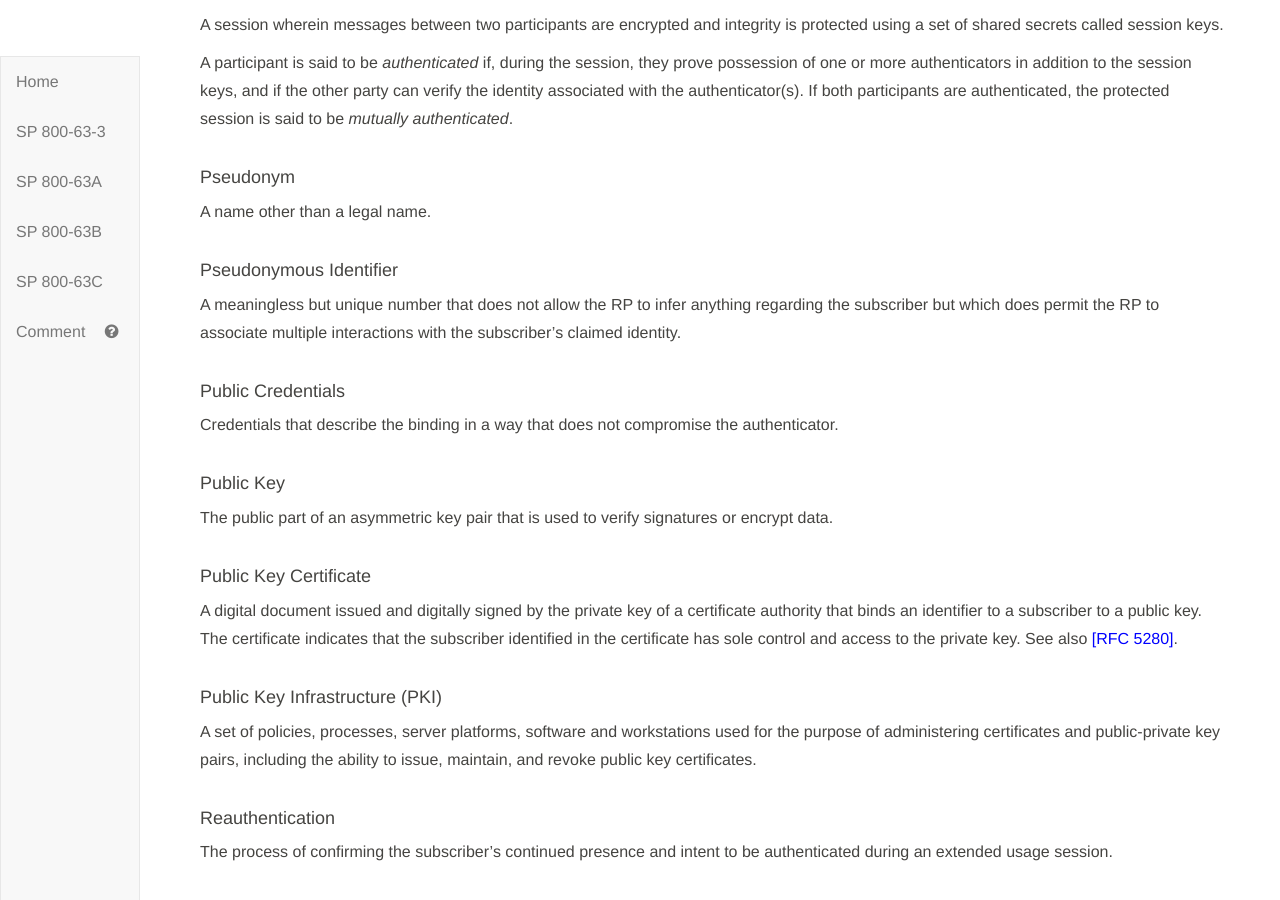
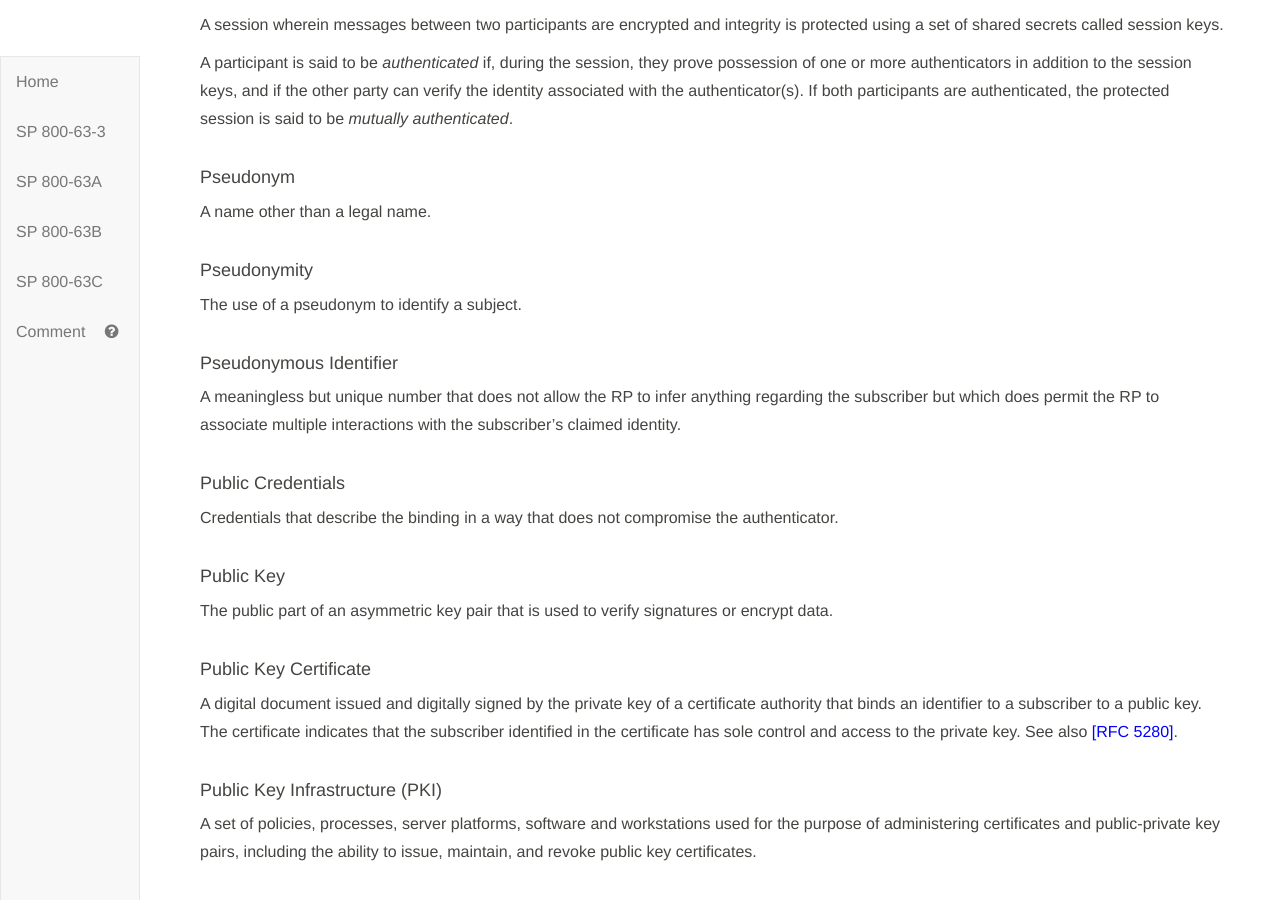
Before and after one commit to usnistgov/800-63-3, a Jekyll site: the page built from sp800-63-3/definitions.md, in a window 1280 px wide and 900 px high, scrolled down 11707 px. Built offline with Jekyll 4.4.1, drawn with Linux system fonts in a browser that asks for light colours; our own code applies the rules of GitHub Pages for plain Markdown files.

Commit message:
Closes #762

```diff
--- a/sp800-63-3/definitions.md
+++ b/sp800-63-3/definitions.md
@@ -314,6 +314,9 @@ A participant is said to be *authenticated* if, during the session, they prove p
 #### Pseudonym
 A name other than a legal name.
 
+#### Pseudonymity
+The use of a pseudonym to identify a subject.
+
 #### Pseudonymous Identifier
 A meaningless but unique number that does not allow the RP to infer anything regarding the subscriber but which does permit the RP to associate multiple interactions with the subscriber's claimed identity.
 
```
